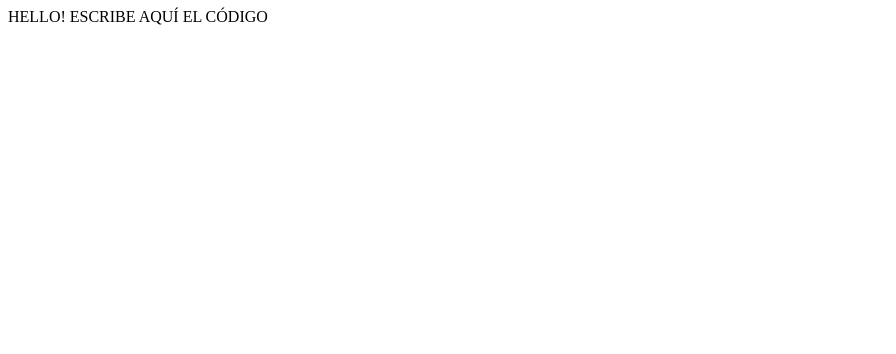
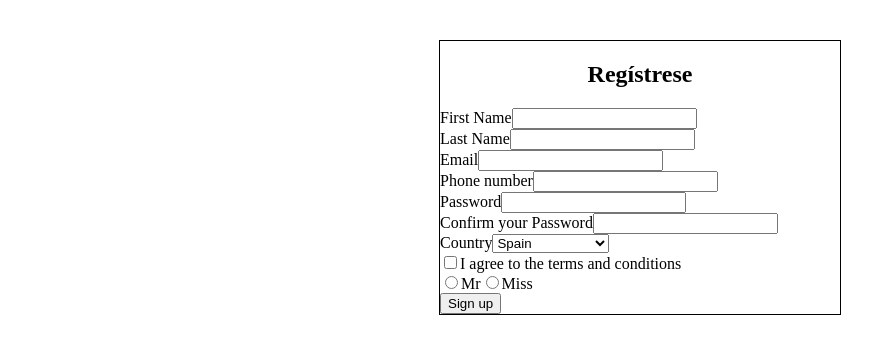
Before and after one commit to Ollebacx/Contact-manager, an Angular app: page / in a window 1280 px wide. Shown: the top 354 px of the page, without its empty margins (0-896 px from the left). Built offline with nearby package versions, Linux system fonts and the light colour scheme.

Commit message:
basicForm

```diff
--- a/src/app/app.component.html
+++ b/src/app/app.component.html
@@ -1,3 +1,57 @@
-HELLO!
+<!DOCTYPE html>
+<html lang="">
 
-ESCRIBE AQUÍ EL CÓDIGO
+<head>
+  <meta charset="utf-8">
+  <meta http-equiv="X-UA-Compatible" content="IE=edge">
+  <meta name="viewport" content="width=device-width, initial-scale=1">
+  <title></title>
+</head>
+
+<body>
+  <div id="container">
+    <form>
+      <h2>Regístrese</h2>
+
+      <label for="text">First Name</label>
+      <input type="text" id="text"><br>
+
+      <label for="text">Last Name</label>
+      <input type="text" id="text">
+      <br>
+      <label for="text">Email</label>
+      <input type="email" id="text">
+      <br>
+      <label for="text">Phone number</label>
+      <input type="number" id="text" name="drone">
+      <br>
+      <label for="text">Password</label>
+      <input type="password" id="text">
+      <br>
+      <label for="text">Confirm your Password</label>
+      <input type="text" id="text">
+      <br>
+      <label for="text">Country</label>
+      <select name="country" id="text">
+        <option value="Spain"> Spain </option>
+        <option value="France"> France </option>
+        <option value="Germany"> Germany </option>
+        <option value="Italy"> Italy </option>
+        <option value="Japan"> Japan </option>
+        <option value="Russia"> Russia </option>
+        <option value="United Kingdom"> United Kingdom </option>
+        <option value="United States	"> United States </option>
+      </select><br>
+      <input type="checkbox" id="condition" name="genero" value="Mrs">
+      <label for="condition">I agree to the terms and conditions</label><br>
+      <input type="radio" id="genero" name="genero" value="Mr">
+      <label for="genero">Mr</label>
+
+      <input type="radio" id="genero" name="genero" value="Miss">
+      <label for="genero">Miss</label><br>
+      <button type="submit">Sign up</button>
+    </form>
+  </div>
+</body>
+
+</html>
--- a/src/app/app.component.scss
+++ b/src/app/app.component.scss
@@ -0,0 +1,9 @@
+#container {
+  border: 1px solid black;
+  width: 400px;
+  margin: 40px auto;
+}
+
+h2 {
+  text-align: center;
+}
```
